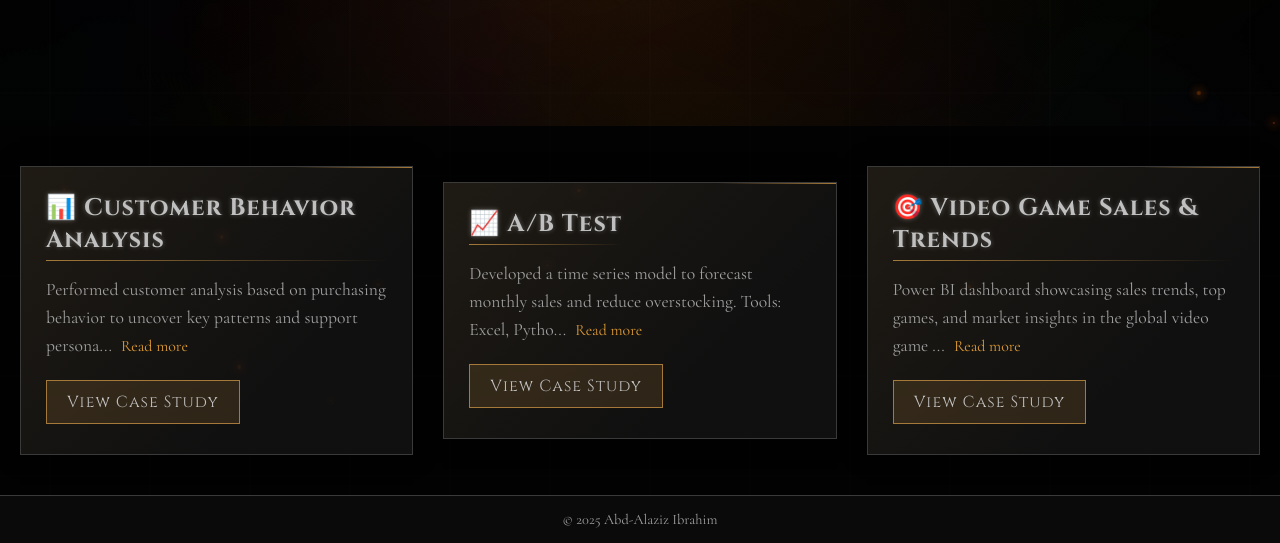
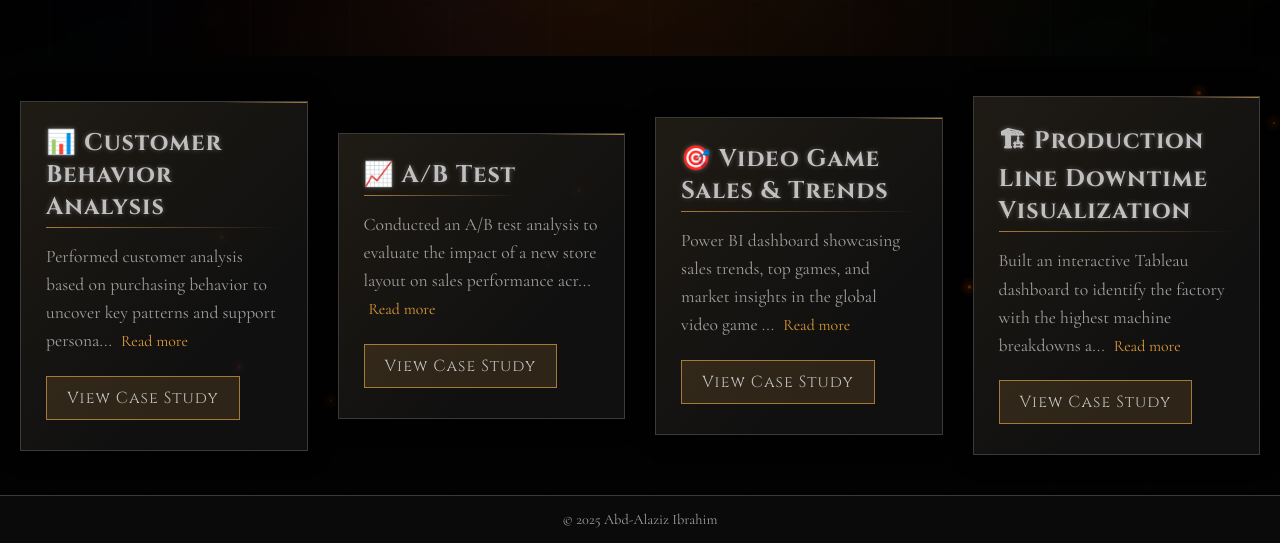
Before and after one commit to Abd-Elazez/Portfolio, a plain HTML site: page projects.html in a window 1280 px wide. Shown: the part 257-800 px from the top of the page. Drawn offline with nearby package versions, Linux system fonts and the light colour scheme.

Commit message:
Added a tableau visualizations project

```diff
--- a/projects.html
+++ b/projects.html
@@ -402,7 +402,7 @@
 
     <section class="project-card">
       <h2>📈 A/B Test</h2>
-      <p class="paragraph">Developed a time series model to forecast monthly sales and reduce overstocking. Tools: Excel, Python (ARIMA), Power BI.
+      <p class="paragraph">Conducted an A/B test analysis to evaluate the impact of a new store layout on sales performance across selected branches.
         <a href="#" class="toggle-link"></a>
       </p>
       <a href="https://www.kaggle.com/code/zizoi404/a-b-test-for-chips-retailers" class="project-link" target="_blank">View Case Study</a>
@@ -414,6 +414,14 @@
         <a href="#" class="toggle-link"></a>
       </p>
       <a href="/assets/Global Video Game Sales & Trends.pdf" class="project-link" target="_blank">View Case Study</a>
+    </section>
+
+    <section class="project-card">
+      <h2>🏗 Production Line Downtime Visualization</h2>
+      <p class="paragraph">Built an interactive Tableau dashboard to identify the factory with the highest machine breakdowns and drill down to specific production lines and frequently failing machines.
+        <a href="#" class="toggle-link"></a>
+      </p>
+      <a href="https://public.tableau.com/app/profile/abd.alaziz.ibrahim/viz/Book1_17483883156410/Dashboard1" class="project-link" target="_blank">View Case Study</a>
     </section>
   </main>
 
```
